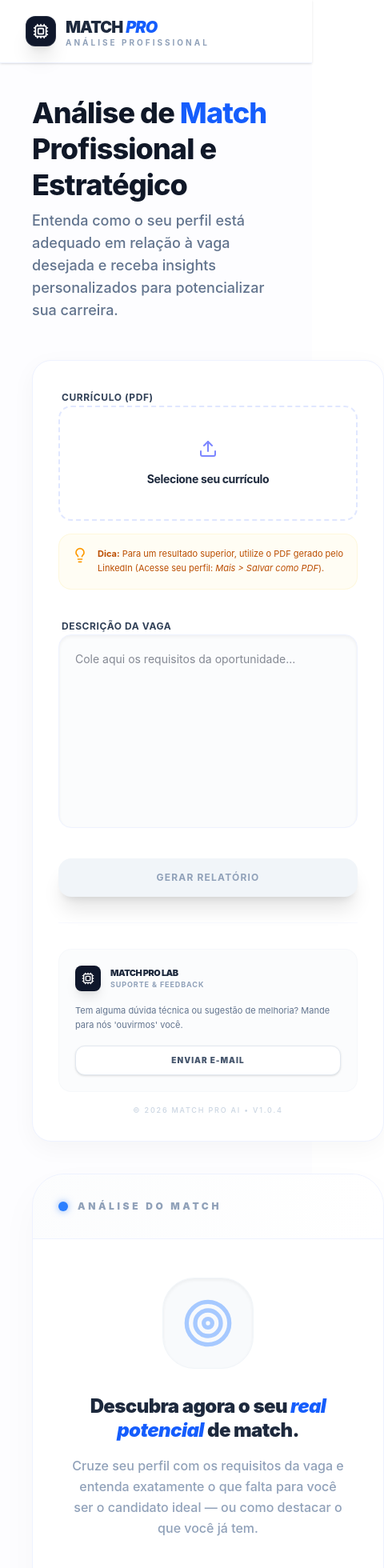
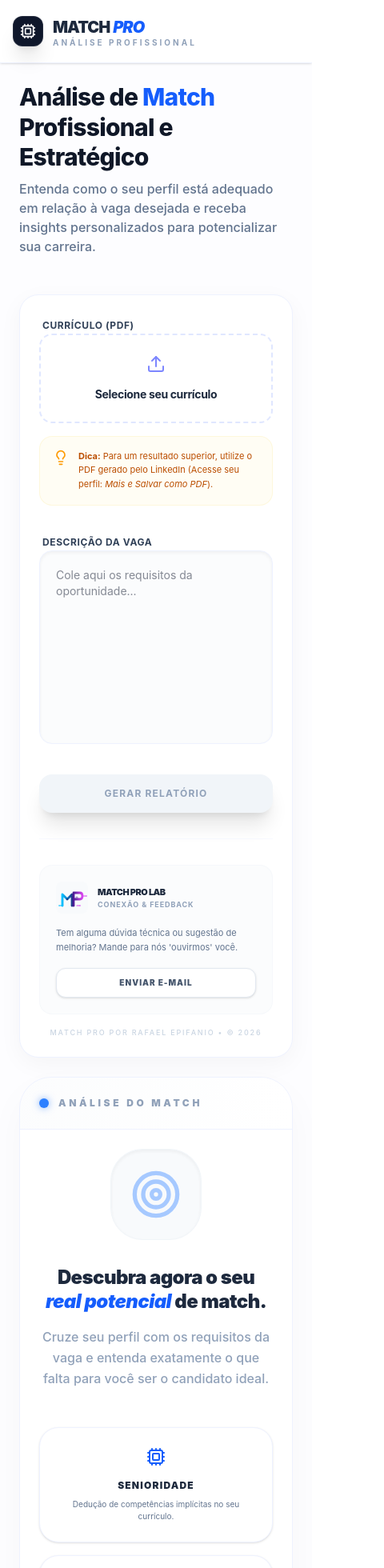
Before and after one commit to repifanio/match-front, a React (Vite) app: page / in a window 390 px wide. Shown: the top 1960 px of the page at 80% size, 480 px wide, since content can reach past the window. Built offline with nearby package versions, Linux system fonts and the light colour scheme.

Commit message:
fix responsive

```diff
--- a/src/App.tsx
+++ b/src/App.tsx
@@ -65,8 +65,8 @@ export default function App() {
   };
 
   return (
-    <div className="min-h-screen bg-[#FDFDFF] text-slate-900 font-sans antialiased">
-      <nav className="flex items-center px-8 py-5 bg-white/80 backdrop-blur-md border-b border-indigo-50 shadow-sm sticky top-0 z-50">
+    <div className="min-h-screen w-full overflow-x-hidden bg-[#FDFDFF] text-slate-900 font-sans antialiased flex flex-col">
+      <nav className="w-full flex items-center px-4 md:px-8 py-5 bg-white/80 backdrop-blur-md border-b border-indigo-50 shadow-sm sticky top-0 z-50">
         <div className="flex items-center gap-3">
           <div className="relative bg-slate-900 p-2 rounded-xl shadow-xl border border-white/10">
             <Cpu className="text-white w-5 h-5 animate-pulse" />
@@ -95,31 +95,31 @@ export default function App() {
         </div>
       )}
 
-      <main className="max-w-[1400px] mx-auto p-10">
+      <main className="flex-1 w-full max-w-[1400px] mx-auto p-6 md:p-10">
         <header className="mb-12">
-          <h1 className="text-4xl font-extrabold text-gray-900 tracking-tight leading-tight">
+          <h1 className="text-3xl md:text-4xl font-extrabold text-gray-900 tracking-tight leading-tight">
             Análise de <span className="text-blue-600">Match</span> Profissional e Estratégico
           </h1>
-          <p className="text-slate-500 text-lg mt-2 max-w-2xl font-medium">
+          <p className="text-slate-500 text-base md:text-lg mt-2 max-w-2xl font-medium">
             Entenda como o seu perfil está adequado em relação à vaga desejada e receba insights personalizados para potencializar sua carreira.
           </p>
         </header>
 
-        <div className="grid grid-cols-12 gap-10 items-start">
+        <div className="grid grid-cols-12 gap-6 lg:gap-10 items-start">
           <div className="col-span-12 lg:col-span-4 space-y-8">
-            <div className="bg-white border border-indigo-50 rounded-3xl p-8 shadow-[0_8px_30px_rgb(0,0,0,0.04)]">
+            <div className="bg-white border border-indigo-50 rounded-3xl p-6 md:p-8 shadow-[0_8px_30px_rgb(0,0,0,0.04)]">
               <div className="space-y-4 mb-8">
                 <label className="text-xs font-bold text-slate-700 ml-1 uppercase tracking-wider">Currículo (PDF)</label>
-                <div className="relative group border-2 border-dashed border-indigo-100 rounded-2xl p-10 hover:border-violet-400 hover:bg-violet-50/30 transition-all cursor-pointer text-center">
+                <div className="relative group border-2 border-dashed border-indigo-100 rounded-2xl p-6 md:p-10 hover:border-violet-400 hover:bg-violet-50/30 transition-all cursor-pointer text-center">
                   <input type="file" accept="application/pdf" onChange={handleUpload} className="absolute inset-0 opacity-0 cursor-pointer" />
                   <Upload className="w-6 h-6 text-indigo-400 mx-auto mb-4 group-hover:text-violet-600 transition-colors" />
-                  <p className="text-sm font-bold text-slate-800 tracking-tight">{file ? file.name : 'Selecione seu currículo'}</p>
+                  <p className="text-sm font-bold text-slate-800 tracking-tight break-all">{file ? file.name : 'Selecione seu currículo'}</p>
                 </div>
 
                 <div className="flex gap-3 p-4 bg-amber-50/50 rounded-2xl border border-amber-100/50">
                   <Lightbulb className="w-5 h-5 text-amber-500 shrink-0" />
                   <p className="text-[11px] text-amber-700 leading-relaxed">
-                    <strong>Dica:</strong> Para um resultado superior, utilize o PDF gerado pelo LinkedIn (Acesse seu perfil: <em>Mais &gt; Salvar como PDF</em>).
+                    <strong>Dica:</strong> Para um resultado superior, utilize o PDF gerado pelo LinkedIn (Acesse seu perfil: <em>Mais e Salvar como PDF</em>).
                   </p>
                 </div>
 
@@ -156,12 +156,12 @@ export default function App() {
               <div className="mt-8 pt-8 border-t border-indigo-50/50">
                 <div className="bg-slate-50/50 rounded-2xl p-5 border border-slate-100/50">
                   <div className="flex items-center gap-3 mb-4">
-                    <div className="w-8 h-8 bg-slate-900 rounded-lg flex items-center justify-center shadow-lg">
-                      <Cpu className="text-white w-4 h-4" />
+                    <div className="w-10 h-10 shrink-0">
+                      <img src="/logo.svg" alt="Match Pro Lab" className="w-full h-full object-contain" />
                     </div>
                     <div className="flex flex-col">
                       <span className="text-[11px] font-black text-slate-800 uppercase tracking-tighter">Match Pro Lab</span>
-                      <span className="text-[9px] font-bold text-slate-400 uppercase tracking-widest">Suporte & Feedback</span>
+                      <span className="text-[9px] font-bold text-slate-400 uppercase tracking-widest">Conexão & Feedback</span>
                     </div>
                   </div>
                   <p className="text-[11px] text-slate-500 leading-relaxed mb-4">
@@ -172,14 +172,14 @@ export default function App() {
                   </a>
                 </div>
                 <p className="text-[9px] text-center text-slate-300 mt-4 font-medium uppercase tracking-[0.2em]">
-                  © 2026 Match Pro AI • v1.0.4
+                   Match Pro por Rafael Epifanio • © 2026
                 </p>
               </div>
             </div>
           </div>
 
-          <div className="col-span-12 lg:col-span-8 bg-white border border-indigo-50 rounded-[2.5rem] min-h-[750px] flex flex-col shadow-[0_20px_50px_rgba(0,0,0,0.03)] overflow-hidden relative">
-            <div className="p-8 border-b border-indigo-50 bg-gradient-to-r from-slate-50/50 to-white flex justify-between items-center">
+          <div className="col-span-12 lg:col-span-8 bg-white border border-indigo-50 rounded-[2.5rem] min-h-[500px] lg:min-h-[750px] flex flex-col shadow-[0_20px_50px_rgba(0,0,0,0.03)] overflow-hidden relative">
+            <div className="p-6 md:p-8 border-b border-indigo-50 bg-gradient-to-r from-slate-50/50 to-white flex justify-between items-center">
               <div className="flex items-center gap-3">
                 <div className="w-3 h-3 bg-blue-500 rounded-full shadow-[0_0_10px_rgba(59,130,246,0.6)]"></div>
                 <span className="text-xs font-black uppercase tracking-[0.3em] text-slate-400">Análise do Match</span>
@@ -191,7 +191,7 @@ export default function App() {
                     setCopied(true);
                     setTimeout(() => setCopied(false), 2000);
                   }}
-                  className="flex items-center gap-2 px-4 py-2 bg-white border border-indigo-100 rounded-xl text-xs font-bold text-indigo-600 shadow-sm active:scale-95 transition-all hover:bg-indigo-50"
+                  className="flex items-center gap-2 px-3 py-2 md:px-4 md:py-2 bg-white border border-indigo-100 rounded-xl text-[10px] md:text-xs font-bold text-indigo-600 shadow-sm active:scale-95 transition-all hover:bg-indigo-50"
                 >
                   {copied ? <Check className="w-4 h-4 text-emerald-500" /> : <Copy className="w-4 h-4" />}
                   {copied ? 'Copiado!' : 'Copiar Análise'}
@@ -199,10 +199,10 @@ export default function App() {
               )}
             </div>
 
-            <div className="flex-1 p-12 overflow-y-auto">
+            <div className="flex-1 p-6 md:p-12 overflow-y-auto overflow-x-hidden">
               {!analysis ? (
                 <div className="h-full flex flex-col items-center justify-center text-center max-w-2xl mx-auto">
-                  <div className="animate-in fade-in zoom-in duration-700 flex flex-col items-center">
+                  <div className="animate-in fade-in zoom-in duration-700 flex flex-col items-center w-full">
                     <div className="bg-slate-50 p-6 rounded-[2.5rem] mb-8 border border-slate-100 shadow-inner">
                       <Target className="w-16 h-16 text-blue-500/40" />
                     </div>
@@ -211,40 +211,33 @@ export default function App() {
                       Descubra agora o seu <span className="text-blue-600 italic">real potencial</span> de match.
                     </h3>
                     <p className="text-slate-400 text-base mt-4 font-medium max-w-md leading-relaxed">
-                      Cruze seu perfil com os requisitos da vaga e entenda exatamente o que falta para você ser o candidato ideal — ou como destacar o que você já tem.
+                      Cruze seu perfil com os requisitos da vaga e entenda exatamente o que falta para você ser o candidato ideal.
                     </p>
 
-                    {/* Grid de Benefícios Antecipados */}
                     <div className="grid grid-cols-1 md:grid-cols-3 gap-4 mt-12 w-full">
-                      <div className="bg-white p-6 rounded-3xl border border-indigo-50 shadow-sm hover:shadow-md transition-shadow">
+                      <div className="bg-white p-6 rounded-3xl border border-indigo-50 shadow-sm">
                         <Cpu className="w-6 h-6 text-blue-600 mb-4 mx-auto" />
-                        <h4 className="text-xs font-black uppercase tracking-widest text-slate-800 mb-2">Dedução de Senioridade</h4>
-                        <p className="text-[10px] text-slate-500 leading-relaxed">Identificamos competências implícitas que seu CV atual omite.</p>
+                        <h4 className="text-xs font-black uppercase tracking-widest text-slate-800 mb-2">Senioridade</h4>
+                        <p className="text-[10px] text-slate-500">Dedução de competências implícitas no seu currículo.</p>
                       </div>
 
-                      <div className="bg-white p-6 rounded-3xl border border-indigo-50 shadow-sm hover:shadow-md transition-shadow">
+                      <div className="bg-white p-6 rounded-3xl border border-indigo-50 shadow-sm">
                         <Zap className="w-6 h-6 text-amber-400 mb-4 mx-auto" />
-                        <h4 className="text-xs font-black uppercase tracking-widest text-slate-800 mb-2">Visão Além do PDF</h4>
-                        <p className="text-[10px] text-slate-500 leading-relaxed">Dicas estratégicas para otimizar seu LinkedIn para esta vaga.</p>
+                        <h4 className="text-xs font-black uppercase tracking-widest text-slate-800 mb-2">Visão Estratégica</h4>
+                        <p className="text-[10px] text-slate-500">O que o recrutador busca além das palavras-chave.</p>
                       </div>
 
-                      <div className="bg-white p-6 rounded-3xl border border-indigo-50 shadow-sm hover:shadow-md transition-shadow">
+                      <div className="bg-white p-6 rounded-3xl border border-indigo-50 shadow-sm">
                         <Sparkles className="w-6 h-6 text-violet-600 mb-4 mx-auto" />
                         <h4 className="text-xs font-black uppercase tracking-widest text-slate-800 mb-2">Pitch de Elite</h4>
-                        <p className="text-[10px] text-slate-500 leading-relaxed">Um roteiro pronto para abordar o recrutador com autoridade.</p>
+                        <p className="text-[10px] text-slate-500">Roteiro para abordar a vaga com autoridade.</p>
                       </div>
-                    </div>
-
-                    <div className="mt-12 flex items-center gap-2 text-slate-300">
-                      <div className="h-[1px] w-8 bg-slate-100"></div>
-                      <span className="text-[10px] font-bold uppercase tracking-[0.3em]">Aguardando Inputs</span>
-                      <div className="h-[1px] w-8 bg-slate-100"></div>
                     </div>
                   </div>
                 </div>
               ) : (
-                <div className="animate-in fade-in slide-in-from-bottom-6 duration-700">
-                  <article className="prose prose-indigo max-w-none
+                <div className="animate-in fade-in slide-in-from-bottom-6 duration-700 w-full">
+                  <article className="prose prose-indigo max-w-none break-words
                     prose-headings:text-indigo-900 prose-headings:font-bold
                     prose-p:text-slate-600 prose-p:leading-relaxed
                     prose-strong:text-violet-600 prose-strong:font-bold
@@ -254,25 +247,25 @@ export default function App() {
                     </ReactMarkdown>
                   </article>
 
-                  <div className="mt-12 p-10 bg-slate-50 rounded-[2.5rem] border border-slate-100 text-center">
+                  <div className="mt-12 p-6 md:p-10 bg-slate-50 rounded-[2.5rem] border border-slate-100 text-center">
                     <div className="inline-flex items-center justify-center w-12 h-12 bg-white rounded-2xl shadow-sm mb-6">
                       <Zap className="w-6 h-6 text-amber-400 fill-amber-400" />
                     </div>
 
-                    <h3 className="text-2xl font-black text-slate-800 tracking-tight">Acrescento em algo para você? Pague um ☕ para a IA.</h3>
+                    <h3 className="text-xl md:text-2xl font-black text-slate-800 tracking-tight">Foi útil? Pague um ☕ para a IA.</h3>
                     <p className="text-slate-500 text-sm mt-2 max-w-sm mx-auto leading-relaxed font-medium">
-                      Sem assinaturas, sem anúncios. Apenas um propósito de auxiliar quem precisa. Se a análise foi útil, contribua com qualquer valor (qualquer mesmo!).
+                      Se a análise ajudou na sua preparação, contribua para manter o projeto online.
                     </p>
 
                     <div className="mt-10 flex flex-col items-center">
-                      <div className="bg-white p-6 rounded-[2rem] shadow-xl border border-indigo-50 mb-8">
+                      <div className="bg-white p-4 md:p-6 rounded-[2rem] shadow-xl border border-indigo-50 mb-8 w-full max-w-[320px] md:max-w-none">
                         <img
-                          src="https://lh3.googleusercontent.com/d/1i8_rjF4f6iKMCXdh_MO1W5PaFuu7FcNO"
-                          alt="QR Code PIX Rafael"
-                          className="w-72 h-72 md:w-80 md:h-80 object-contain mx-auto"
+                          src="https://matchprofessional.space/pix-qr.png"
+                          alt="QR Code PIX"
+                          className="w-full h-auto aspect-square object-contain mx-auto"
                         />
-                        <div className="mt-4 pt-4 border-t border-slate-50">
-                          <p className="text-[10px] font-black text-slate-400 uppercase tracking-[0.2em]">
+                        <div className="mt-4 pt-4 border-t border-slate-50 px-2">
+                          <p className="text-[9px] md:text-[10px] font-black text-slate-400 uppercase tracking-[0.15em] leading-relaxed">
                             "Sorte é o que acontece quando a preparação encontra a oportunidade." — Sêneca
                           </p>
                         </div>
@@ -282,19 +275,14 @@ export default function App() {
                         onClick={() => {
                           navigator.clipboard.writeText(PIX_CODE);
                           setPixCopied(true);
-                          window.clarity?.("event", "pix_copy_click");
                           setTimeout(() => setPixCopied(false), 3000);
                         }}
-                        className={`flex items-center gap-3 px-10 py-5 rounded-2xl font-bold transition-all shadow-2xl active:scale-95 w-full max-w-xs justify-center ${pixCopied ? 'bg-emerald-500 text-white shadow-emerald-100' : 'bg-slate-900 text-white hover:bg-slate-800 shadow-slate-200'}`}
+                        className={`flex items-center gap-3 px-6 py-4 md:px-10 md:py-5 rounded-2xl font-bold transition-all shadow-2xl active:scale-95 w-full max-w-xs justify-center ${pixCopied ? 'bg-emerald-500 text-white shadow-emerald-100' : 'bg-slate-900 text-white hover:bg-slate-800 shadow-slate-200'}`}
                       >
                         {pixCopied ? <Check className="w-5 h-5" /> : <Copy className="w-5 h-5" />}
-                        {pixCopied ? 'Código QR copiado!' : 'Retribuir com PIX'}
+                        {pixCopied ? 'Código copiado!' : 'Copiar PIX'}
                       </button>
                     </div>
-
-                    <p className="mt-10 text-[10px] font-bold text-slate-300 uppercase tracking-[0.3em]">
-                      Obrigado por manter esse projeto vivo
-                    </p>
                   </div>
                 </div>
               )}
```
